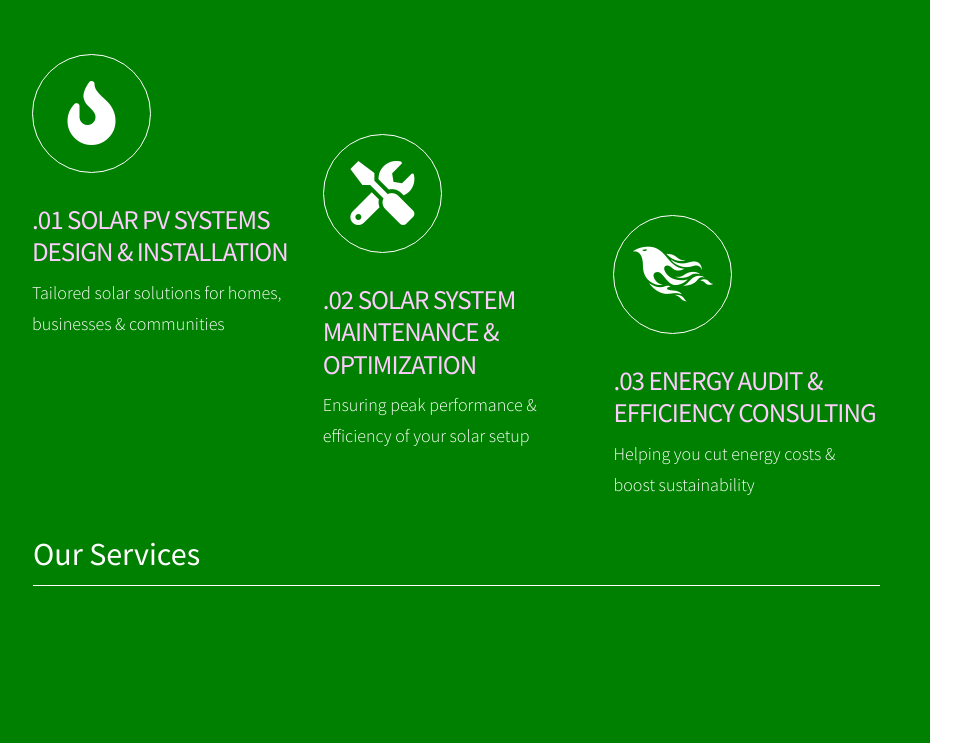
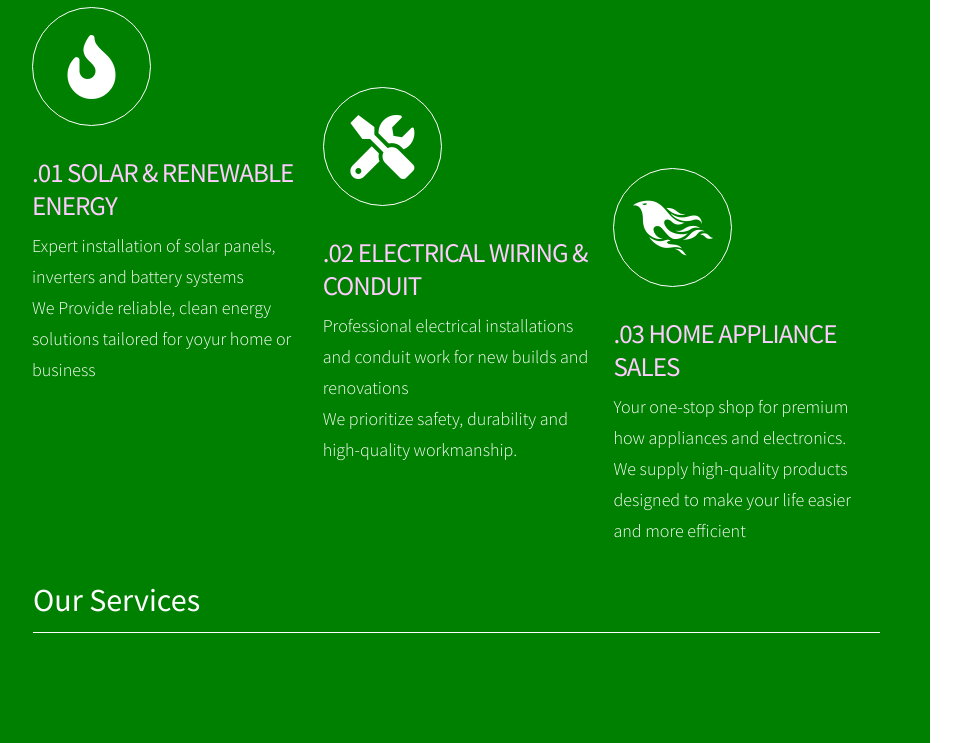
Before and after one commit to samuelnchege/olas_Heritage, a plain HTML site: page index.html in a window 1280 px wide. Shown: the part 1705-2448 px from the top of the page, without its empty margins (18-979 px from the left). Drawn offline with Linux system fonts and the light colour scheme.

Commit message:
Updated the service session

```diff
--- a/index.html
+++ b/index.html
@@ -60,7 +60,7 @@
             <div class="profile-section section parallax-window" data-parallax="scroll" data-image-src="img/section-1-bg.jpg" id="section-1">
                 <div class="container">
                     <div class="item">
-                        <div class="bg-black-transparent logo-fa"><img src="img/profileimg.JPG" alt="logo" width="100%"></div>
+                        <div class="bg-black-transparent logo-fa"><img src="img/profileimg.jpg" alt="logo" width="100%"></div>
                         <div class="bg-black-transparent simple"><p>
                             Meet OMOTOLA OLAKUNLE, a Sociolaogy graduate of University of Maidugiri with Electrical Engineering skill,  has pivoted into solar and electrical energy, harnessing
                             expertise to deliver cutting-edge solutions. Specializing in design, installation, and maintenance of solar photovoltaic (PV) systems and other electrical works.
@@ -76,22 +76,28 @@
                         <div class="item col-md-4">
                             <div class="tm-work-item-inner">
                                 <div class="icn"><i class="fas fa-2x fa-fire"></i></div>
-                                <h3>.01 Solar PV Systems Design & Installation</h3>
-                                <p>Tailored solar solutions for homes, businesses & communities</p>
+                                <h3>.01 Solar & Renewable Energy</h3>
+                                <p>Expert installation of solar panels, inverters and battery systems <br>
+                                    We Provide reliable, clean energy solutions tailored for yoyur home or business
+                                </p>
                             </div>
                         </div>
                         <div class="item col-md-4 one">
                             <div class="tm-work-item-inner">
                                 <div class="icn"><i class="fas fa-2x fa-tools"></i></div>
-                                <h3>.02 Solar System Maintenance & Optimization</h3>
-                                <p>Ensuring peak performance & efficiency of your solar setup</p>
+                                <h3>.02 Electrical Wiring & Conduit</h3>
+                                <p>Professional electrical installations and conduit work for new builds and renovations <br>
+                                    We prioritize safety, durability and high-quality workmanship.
+                                </p>
                             </div>
                         </div>
                         <div class="item col-md-4 two">
                             <div class="tm-work-item-inner">
                                 <div class="icn"><i class="fab fa-2x fa-phoenix-framework"></i></div>
-                                <h3>.03 Energy Audit & Efficiency Consulting</h3>
-                                <p>Helping you cut energy costs & boost sustainability</p>
+                                <h3>.03 Home Appliance Sales</h3>
+                                <p>Your one-stop shop for premium how appliances and electronics.<br>
+                                    We supply high-quality products designed to make your life easier and more efficient
+                                </p>
                             </div>
                         </div>
                     </div>
@@ -251,7 +257,7 @@
                 <footer class="footer container container-2">
                     <div class="row text-center">
                         <p class=""> <span>&copy</span> 2025</p>
-                        <p class="design">Design: <a rel="nofollow" href="" target="_parent"> <img src="img/futurist.png" width="60px" alt="DevelopersLogo"> FuturisTech</a></p>
+                        <p class="design">Design: <a rel="nofollow" href="https://samuelnchege.github.io/cv/" target="_blank"> <img src="img/futurist.png" width="60px" alt="DevelopersLogo"> FuturisTech</a></p>
                     </div>
                 </footer>
             </section>
```
